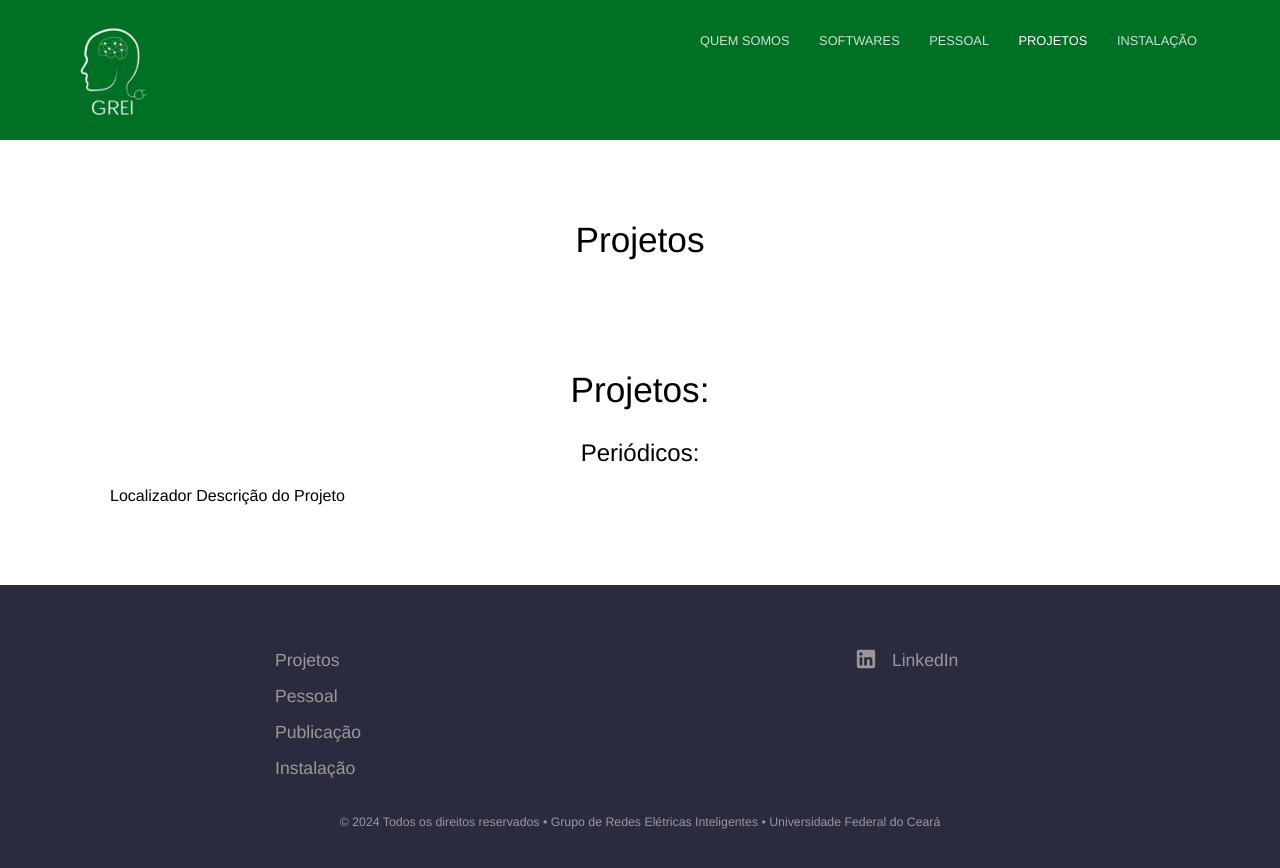
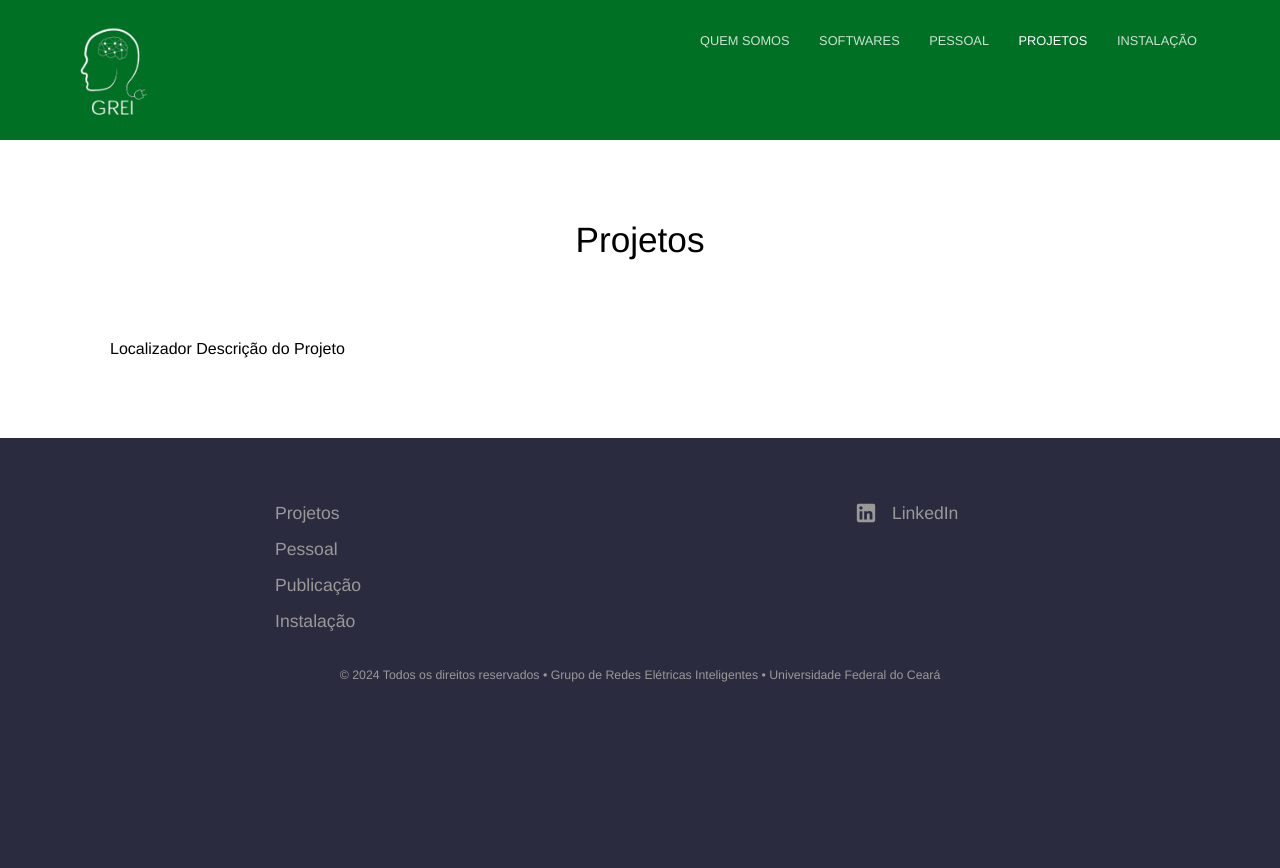
Before and after one commit to Gabriell89222/Gabriell89222.github.io, a Jekyll site: the page built from pricing.html, in a window 1280 px wide. Shown: the top 868 px of the page. Built offline with Jekyll 4.4.1, drawn with Linux system fonts in a browser that asks for light colours.

Commit message:
Ajuste tabela projetos

```diff
--- a/contact.html
+++ b/contact.html
@@ -6,7 +6,6 @@ description:
 	<section>
 		<div class="container flex">
 			<div class="text editable">
-				<h2>Instalação:</h2>
 				<h2 class="Publicação">Periódicos:</h2>
 				<p>
 					Nossos pesquisadores têm acesso a instalações e equipamentos, incluindo:<br>
--- a/pricing.html
+++ b/pricing.html
@@ -6,8 +6,6 @@ description:
 	<section>
 		<div class="container flex">
 			<div class="text editable">
-				<h2>Projetos:</h2>
-				<h2 class="Publicação">Periódicos:</h2>
 				<tab>
 					<tr>
 						<td>Localizador</td>
```
